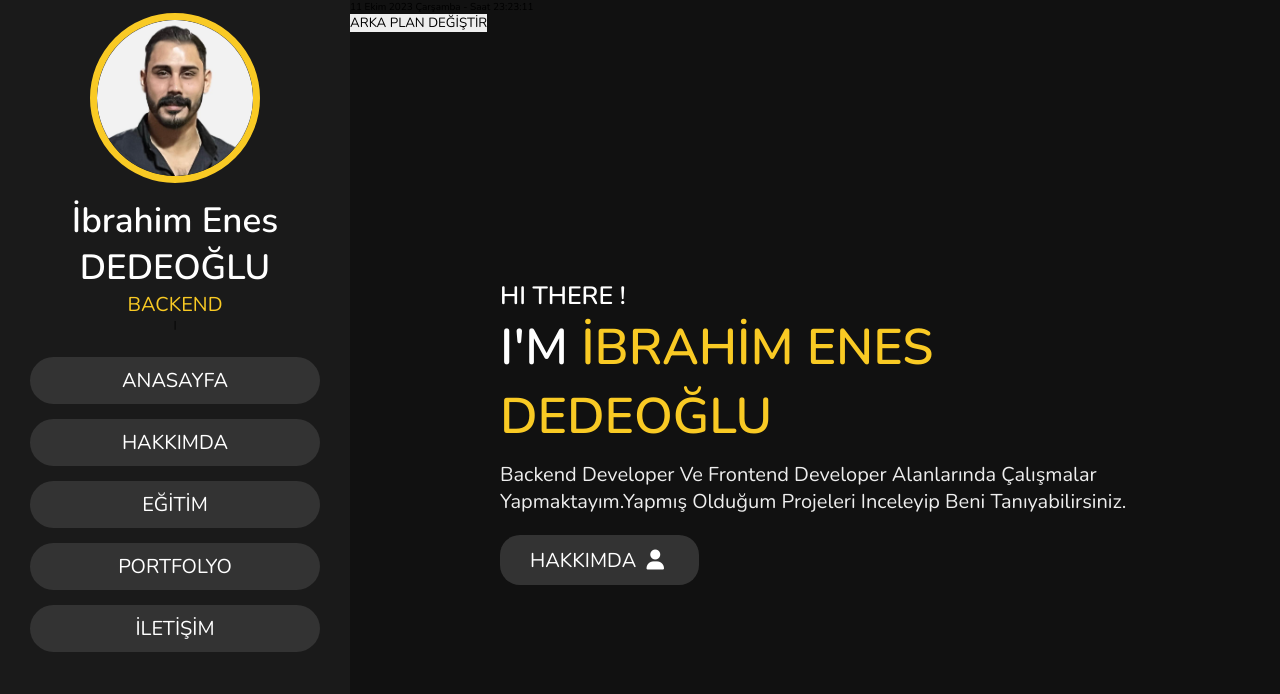
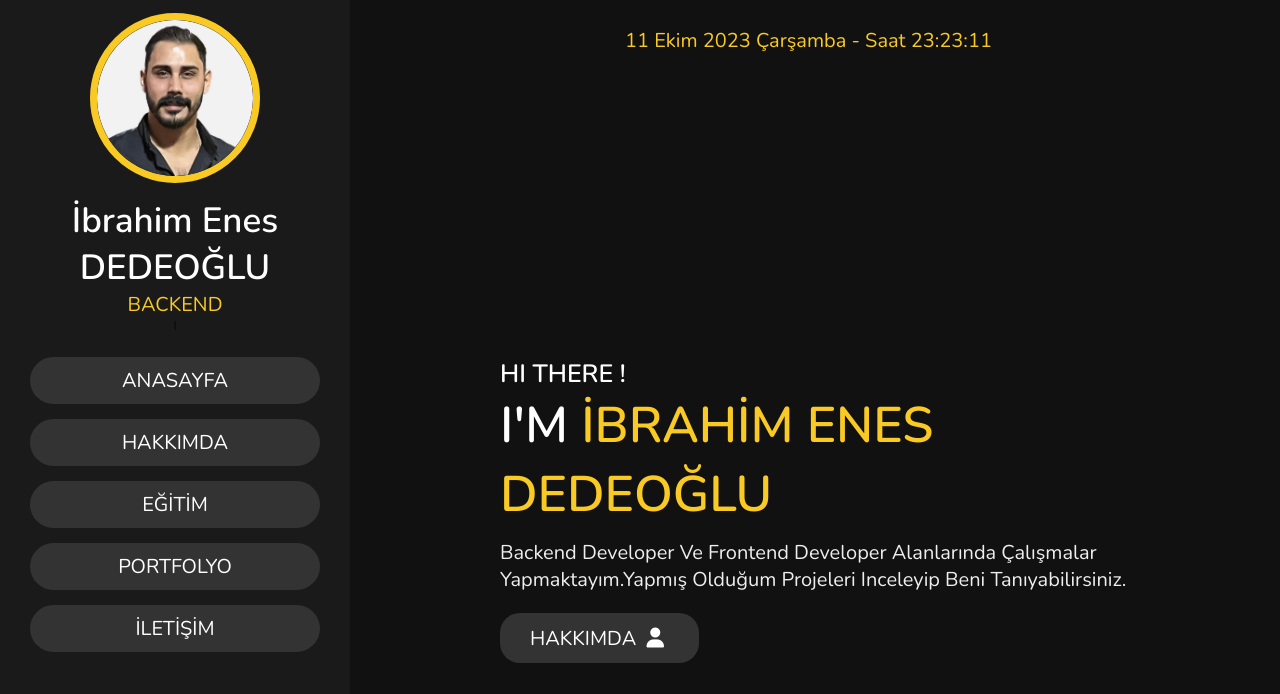
Before and after one commit to dedeogluie/ibrahimenes.githup.io, a plain HTML site: page index.html in a window 1280 px wide. Shown: the top 694 px of the page. Drawn offline with nearby package versions, Linux system fonts and the light colour scheme.

Commit message:
Update style.css

```diff
--- a/style.css
+++ b/style.css
@@ -15,6 +15,10 @@
     text-transform: capitalize;
     transition: all .2s linear;
 
+}
+
+body{
+    transition: background-color 0.5s;
 }
 
 *::selection{
@@ -72,6 +76,7 @@ section{
 
 
 .heading{
+
     text-align: center;
     margin: 0 6rem;
     font-size: 4rem;
@@ -174,10 +179,38 @@ header .social-medya a:hover {
     background: #333;
     color: #fff;
     cursor: pointer;
-    font-size: 2.5rem;
     padding: 1rem 1.5rem;
     z-index: 1000;
     display: none;
+}
+
+#datetime {
+
+    color: var(--yellow);
+    width: 40rem;
+    height: 4rem;
+    font-family:'Nunito', sans-serif;
+    margin:0 auto;
+    margin-top: 2rem;
+    display:flex;
+    padding:10px 10px;
+    font-size: 2rem;
+    text-align: center;
+    align-items: center;
+
+
+}
+
+#renkDegistir{
+    width: 20rem;
+    height: 5rem;
+    text-align: center;
+    border-radius: 15px;
+    margin-left: 150rem;
+    background-color: var(--yellow);
+    color: #333;
+    font-family:'Nunito', sans-serif;
+    font-size: 1.5rem;
 }
 
 
@@ -185,15 +218,19 @@ header .social-medya a:hover {
     display: flex;
     /* color: #eee; */
     justify-content: center;
-    flex-flow: column; /**#satır haline getiriyor yazılanları**/
+    flex-flow: column; /*#satır haline getiriyor yazılanları*/
     padding: 0 15rem;
 
 }
+
+
+
 .home h3{
     font-size: 2.5rem;
     color: #fff;
 }
 .home h1{
+
     font-size: 5rem;
     color: #fff;
 }
@@ -336,6 +373,7 @@ header .social-medya a:hover {
 
 
 .portfolio .box-container{
+
     display: flex;
     align-items: center;
     justify-content: center;
@@ -344,6 +382,7 @@ header .social-medya a:hover {
 }
 
 .portfolio .box-container .box{
+
     height: 35rem ;
     width: 46rem;
     border-radius: rem ;
@@ -380,6 +419,8 @@ header .social-medya a:hover {
 
 }
 .portfolio .box-container .box:hover {
+
+    box-shadow: -2px -2px 10px var(--yellow);
     transform: scale(1.3);
 
 
```
